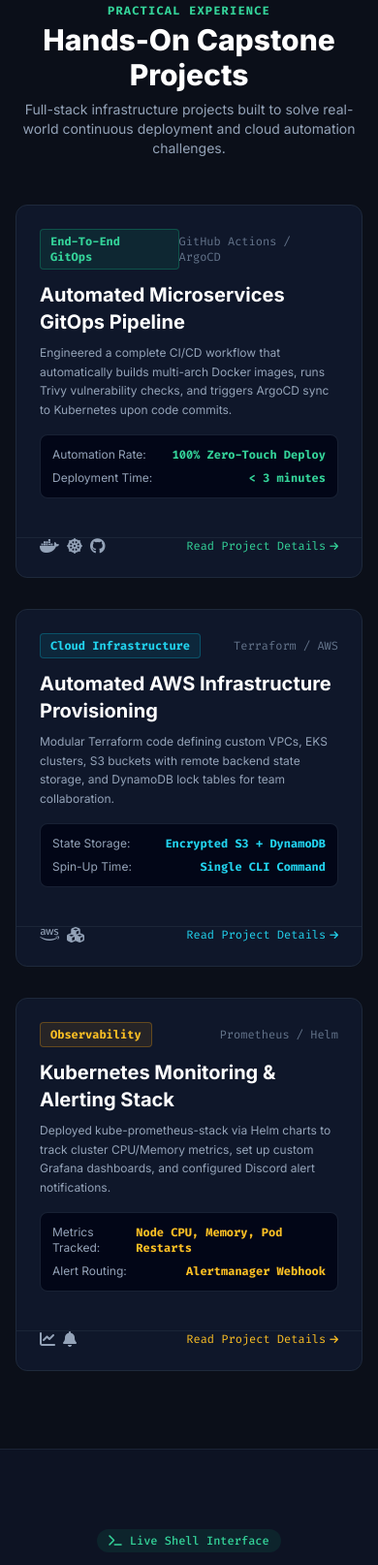
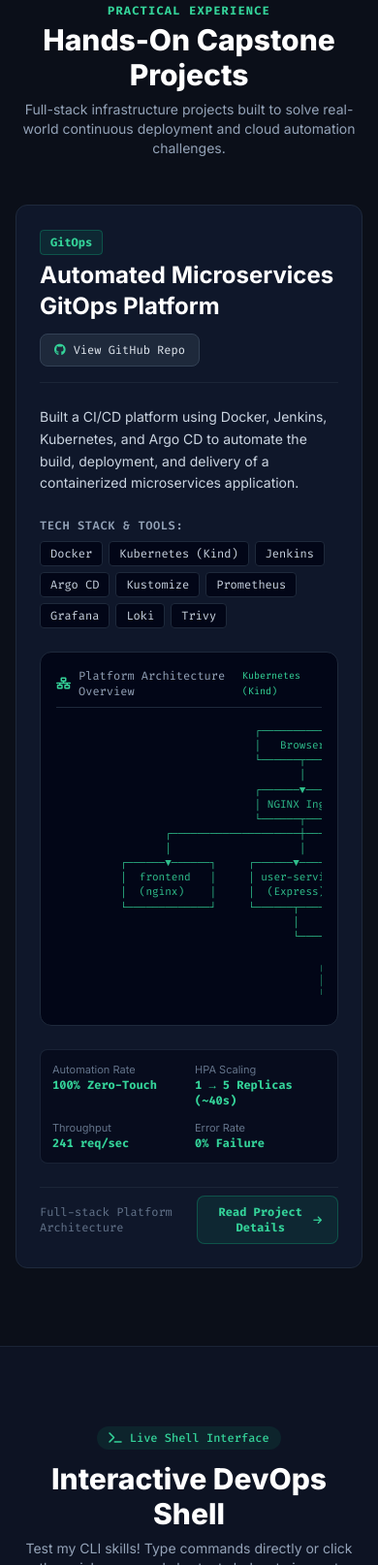
Before and after one commit to anusree-ux/anusree-ux.github.io, a plain HTML site: page index.html in a window 390 px wide. Shown: the part 3461-5075 px from the top of the page at 97% size. Drawn offline with nearby package versions, Linux system fonts and the light colour scheme.

Commit message:
projects

```diff
--- a/index.html
+++ b/index.html
@@ -467,129 +467,116 @@
                         continuous deployment and cloud automation challenges.</p>
                 </div>
 
-                <div class="grid grid-cols-1 md:grid-cols-2 lg:grid-cols-3 gap-8">
-
+                <div class="max-w-4xl mx-auto">
                     <!-- Project 1 -->
                     <div
-                        class="bg-slate-900 border border-slate-800 rounded-xl overflow-hidden hover:border-emerald-500/50 transition-all flex flex-col justify-between">
-                        <div class="p-6">
-                            <div class="flex items-center justify-between mb-3">
+                        class="bg-slate-900 border border-slate-800 rounded-xl overflow-hidden hover:border-emerald-500/50 transition-all flex flex-col justify-between p-6 sm:p-8 space-y-6">
+                        <div
+                            class="flex flex-col sm:flex-row sm:items-center justify-between gap-3 border-b border-slate-800/80 pb-4">
+                            <div>
                                 <span
-                                    class="px-2.5 py-1 rounded bg-emerald-500/10 border border-emerald-500/30 text-emerald-400 text-xs font-mono font-bold">End-To-End
-                                    GitOps</span>
-                                <span class="text-xs text-slate-500 font-mono">GitHub Actions / ArgoCD</span>
+                                    class="px-2.5 py-1 rounded bg-emerald-500/10 border border-emerald-500/30 text-emerald-400 text-xs font-mono font-bold">GitOps</span>
+                                <h3 class="text-2xl font-bold text-white mt-2">Automated Microservices GitOps Platform
+                                </h3>
                             </div>
-                            <h3 class="text-xl font-bold text-white mb-2">Automated Microservices GitOps Pipeline</h3>
-                            <p class="text-slate-400 text-xs leading-relaxed mb-4">
-                                Engineered a complete CI/CD workflow that automatically builds multi-arch Docker images,
-                                runs Trivy vulnerability checks, and triggers ArgoCD sync to Kubernetes upon code
-                                commits.
-                            </p>
+                            <a href="https://github.com/anusree-ux/microservice-kubernetes" target="_blank"
+                                rel="noopener noreferrer"
+                                class="self-start sm:self-auto px-3.5 py-2 rounded-lg bg-slate-800 hover:bg-slate-700 text-slate-200 text-xs font-mono flex items-center gap-2 border border-slate-700 transition-all">
+                                <i class="fa-brands fa-github text-emerald-400"></i> View GitHub Repo
+                            </a>
+                        </div>
 
-                            <!-- Results Badges -->
-                            <div class="space-y-2 mb-4 bg-slate-950 p-3 rounded-lg border border-slate-800/80">
-                                <div class="flex justify-between text-xs">
-                                    <span class="text-slate-400">Automation Rate:</span>
-                                    <span class="text-emerald-400 font-mono font-bold">100% Zero-Touch Deploy</span>
-                                </div>
-                                <div class="flex justify-between text-xs">
-                                    <span class="text-slate-400">Deployment Time:</span>
-                                    <span class="text-emerald-400 font-mono font-bold">&lt; 3 minutes</span>
-                                </div>
+                        <p class="text-slate-300 text-sm leading-relaxed">
+                            Built a CI/CD platform using Docker, Jenkins, Kubernetes, and Argo CD to automate the build,
+                            deployment, and delivery of a containerized microservices application.
+                        </p>
+
+                        <!-- Tech Stack List -->
+                        <div>
+                            <span
+                                class="text-xs font-mono text-slate-400 block mb-2 font-semibold uppercase tracking-wider">Tech
+                                Stack &amp; Tools:</span>
+                            <div class="flex flex-wrap gap-1.5 font-mono text-xs">
+                                <span
+                                    class="px-2.5 py-1 rounded bg-slate-950 text-slate-300 border border-slate-800">Docker</span>
+                                <span
+                                    class="px-2.5 py-1 rounded bg-slate-950 text-slate-300 border border-slate-800">Kubernetes
+                                    (Kind)</span>
+                                <span
+                                    class="px-2.5 py-1 rounded bg-slate-950 text-slate-300 border border-slate-800">Jenkins</span>
+                                <span
+                                    class="px-2.5 py-1 rounded bg-slate-950 text-slate-300 border border-slate-800">Argo
+                                    CD</span>
+                                <span
+                                    class="px-2.5 py-1 rounded bg-slate-950 text-slate-300 border border-slate-800">Kustomize</span>
+                                <span
+                                    class="px-2.5 py-1 rounded bg-slate-950 text-slate-300 border border-slate-800">Prometheus</span>
+                                <span
+                                    class="px-2.5 py-1 rounded bg-slate-950 text-slate-300 border border-slate-800">Grafana</span>
+                                <span
+                                    class="px-2.5 py-1 rounded bg-slate-950 text-slate-300 border border-slate-800">Loki</span>
+                                <span
+                                    class="px-2.5 py-1 rounded bg-slate-950 text-slate-300 border border-slate-800">Trivy</span>
                             </div>
                         </div>
 
-                        <div class="p-6 pt-0 border-t border-slate-800/80 mt-auto flex items-center justify-between">
-                            <div class="flex gap-2">
-                                <i class="fa-brands fa-docker text-slate-400" title="Docker"></i>
-                                <i class="fa-solid fa-dharmachakra text-slate-400" title="Kubernetes"></i>
-                                <i class="fa-brands fa-github text-slate-400" title="GitHub Actions"></i>
+                        <!-- Architecture Diagram Card -->
+                        <div
+                            class="bg-slate-950 p-4 rounded-xl border border-slate-800 font-mono text-xs text-slate-300 space-y-2">
+                            <div
+                                class="flex items-center justify-between border-b border-slate-800 pb-2 mb-2 text-slate-400">
+                                <span class="flex items-center gap-2"><i
+                                        class="fa-solid fa-network-wired text-emerald-400"></i> Platform Architecture
+                                    Overview</span>
+                                <span class="text-[10px] text-emerald-400">Kubernetes (Kind)</span>
                             </div>
-                            <button onclick="openModal('gitops-modal')"
-                                class="text-xs font-mono text-emerald-400 hover:underline flex items-center gap-1">
-                                Read Project Details <i class="fa-solid fa-arrow-right text-[10px]"></i>
-                            </button>
+                            <pre class="overflow-x-auto text-[11px] leading-snug text-emerald-400/90 py-2">
+                               ┌─────────────┐
+                               │   Browser   │
+                               └──────┬──────┘
+                                      │
+                               ┌──────▼──────┐
+                               │ NGINX Ingress│
+                               └──────┬──────┘
+                 ┌────────────────────┼────────────────────┐
+                 │                    │                    │
+          ┌──────▼──────┐     ┌──────▼──────┐      ┌──────▼──────┐
+          │  frontend   │     │ user-service │      │order-service│
+          │  (nginx)    │     │  (Express)   │◄─────┤  (Express)  │
+          └─────────────┘     └──────┬───────┘      └──────┬──────┘
+                                     │                     │
+                                     └─────────┬───────────┘
+                                                │
+                                         ┌──────▼──────┐
+                                         │  PostgreSQL │
+                                         └─────────────┘</pre>
                         </div>
-                    </div>
 
-                    <!-- Project 2 -->
-                    <div
-                        class="bg-slate-900 border border-slate-800 rounded-xl overflow-hidden hover:border-cyan-500/50 transition-all flex flex-col justify-between">
-                        <div class="p-6">
-                            <div class="flex items-center justify-between mb-3">
-                                <span
-                                    class="px-2.5 py-1 rounded bg-cyan-500/10 border border-cyan-500/30 text-cyan-400 text-xs font-mono font-bold">Cloud
-                                    Infrastructure</span>
-                                <span class="text-xs text-slate-500 font-mono">Terraform / AWS</span>
+                        <!-- Metrics Summary -->
+                        <div
+                            class="grid grid-cols-2 sm:grid-cols-4 gap-3 bg-slate-950/60 p-3 rounded-lg border border-slate-800/80 text-xs">
+                            <div>
+                                <span class="text-slate-500 block text-[11px]">Automation Rate</span>
+                                <span class="text-emerald-400 font-mono font-bold">100% Zero-Touch</span>
                             </div>
-                            <h3 class="text-xl font-bold text-white mb-2">Automated AWS Infrastructure Provisioning</h3>
-                            <p class="text-slate-400 text-xs leading-relaxed mb-4">
-                                Modular Terraform code defining custom VPCs, EKS clusters, S3 buckets with remote
-                                backend state storage, and DynamoDB lock tables for team collaboration.
-                            </p>
-
-                            <!-- Results Badges -->
-                            <div class="space-y-2 mb-4 bg-slate-950 p-3 rounded-lg border border-slate-800/80">
-                                <div class="flex justify-between text-xs">
-                                    <span class="text-slate-400">State Storage:</span>
-                                    <span class="text-cyan-400 font-mono font-bold">Encrypted S3 + DynamoDB</span>
-                                </div>
-                                <div class="flex justify-between text-xs">
-                                    <span class="text-slate-400">Spin-Up Time:</span>
-                                    <span class="text-cyan-400 font-mono font-bold">Single CLI Command</span>
-                                </div>
+                            <div>
+                                <span class="text-slate-500 block text-[11px]">HPA Scaling</span>
+                                <span class="text-emerald-400 font-mono font-bold">1 → 5 Replicas (~40s)</span>
+                            </div>
+                            <div>
+                                <span class="text-slate-500 block text-[11px]">Throughput</span>
+                                <span class="text-emerald-400 font-mono font-bold">241 req/sec</span>
+                            </div>
+                            <div>
+                                <span class="text-slate-500 block text-[11px]">Error Rate</span>
+                                <span class="text-emerald-400 font-mono font-bold">0% Failure</span>
                             </div>
                         </div>
 
-                        <div class="p-6 pt-0 border-t border-slate-800/80 mt-auto flex items-center justify-between">
-                            <div class="flex gap-2">
-                                <i class="fa-brands fa-aws text-slate-400"></i>
-                                <i class="fa-solid fa-cubes text-slate-400"></i>
-                            </div>
-                            <button onclick="openModal('terraform-modal')"
-                                class="text-xs font-mono text-cyan-400 hover:underline flex items-center gap-1">
-                                Read Project Details <i class="fa-solid fa-arrow-right text-[10px]"></i>
-                            </button>
-                        </div>
-                    </div>
-
-                    <!-- Project 3 -->
-                    <div
-                        class="bg-slate-900 border border-slate-800 rounded-xl overflow-hidden hover:border-amber-500/50 transition-all flex flex-col justify-between">
-                        <div class="p-6">
-                            <div class="flex items-center justify-between mb-3">
-                                <span
-                                    class="px-2.5 py-1 rounded bg-amber-500/10 border border-amber-500/30 text-amber-400 text-xs font-mono font-bold">Observability</span>
-                                <span class="text-xs text-slate-500 font-mono">Prometheus / Helm</span>
-                            </div>
-                            <h3 class="text-xl font-bold text-white mb-2">Kubernetes Monitoring &amp; Alerting Stack
-                            </h3>
-                            <p class="text-slate-400 text-xs leading-relaxed mb-4">
-                                Deployed kube-prometheus-stack via Helm charts to track cluster CPU/Memory metrics, set
-                                up custom Grafana dashboards, and configured Discord alert notifications.
-                            </p>
-
-                            <!-- Results Badges -->
-                            <div class="space-y-2 mb-4 bg-slate-950 p-3 rounded-lg border border-slate-800/80">
-                                <div class="flex justify-between text-xs">
-                                    <span class="text-slate-400">Metrics Tracked:</span>
-                                    <span class="text-amber-400 font-mono font-bold">Node CPU, Memory, Pod
-                                        Restarts</span>
-                                </div>
-                                <div class="flex justify-between text-xs">
-                                    <span class="text-slate-400">Alert Routing:</span>
-                                    <span class="text-amber-400 font-mono font-bold">Alertmanager Webhook</span>
-                                </div>
-                            </div>
-                        </div>
-
-                        <div class="p-6 pt-0 border-t border-slate-800/80 mt-auto flex items-center justify-between">
-                            <div class="flex gap-2">
-                                <i class="fa-solid fa-chart-line text-slate-400"></i>
-                                <i class="fa-solid fa-bell text-slate-400"></i>
-                            </div>
-                            <button onclick="openModal('observability-modal')"
-                                class="text-xs font-mono text-amber-400 hover:underline flex items-center gap-1">
+                        <div class="pt-2 border-t border-slate-800/80 flex items-center justify-between">
+                            <span class="text-xs text-slate-500 font-mono">Full-stack Platform Architecture</span>
+                            <button onclick="openModal('gitops-modal')"
+                                class="px-4 py-2 rounded-lg bg-emerald-500/10 hover:bg-emerald-500/20 text-emerald-400 text-xs font-mono font-bold border border-emerald-500/30 flex items-center gap-1.5 transition-all">
                                 Read Project Details <i class="fa-solid fa-arrow-right text-[10px]"></i>
                             </button>
                         </div>
@@ -860,74 +847,75 @@
     <div id="gitops-modal"
         class="fixed inset-0 z-50 bg-black/80 backdrop-blur-sm hidden items-center justify-center p-4">
         <div
-            class="bg-slate-900 border border-slate-800 rounded-xl max-w-2xl w-full p-6 space-y-4 max-h-[90vh] overflow-y-auto">
-            <div class="flex justify-between items-center border-b border-slate-800 pb-3">
-                <h3 class="text-lg font-bold text-emerald-400 font-mono">Microservices GitOps Deployment Project</h3>
+            class="bg-slate-900 border border-slate-800 rounded-xl max-w-3xl w-full p-6 sm:p-8 space-y-6 max-h-[90vh] overflow-y-auto">
+            <div class="flex justify-between items-center border-b border-slate-800 pb-4">
+                <div>
+                    <span
+                        class="px-2.5 py-0.5 rounded bg-emerald-500/10 text-emerald-400 text-xs font-mono border border-emerald-500/30">Detailed
+                        Overview</span>
+                    <h3 class="text-xl font-bold text-white font-mono mt-1">Automated Microservices GitOps Platform</h3>
+                </div>
                 <button onclick="closeModal('gitops-modal')"
-                    class="text-slate-400 hover:text-white text-xl">&times;</button>
+                    class="text-slate-400 hover:text-white text-2xl">&times;</button>
             </div>
-            <p class="text-xs text-slate-300 leading-relaxed">
-                Created a GitHub Actions pipeline that triggers on code pushes. It automatically runs pytest unit tests,
-                lints Python code with Flake8, scans the Docker image using Trivy, and pushes the image to Docker Hub.
-                ArgoCD detects the change in the Helm repository and deploys it automatically to a local Kubernetes
-                cluster.
+
+            <p class="text-xs sm:text-sm text-slate-300 leading-relaxed">
+                A production-style Kubernetes platform demonstrating end-to-end DevOps practices: containerized
+                microservices, automated CI/CD, GitOps-based deployment, observability, and security hardening — built
+                from the ground up on a local Kind cluster.
             </p>
-            <div class="bg-slate-950 p-3 rounded font-mono text-xs text-emerald-400">
-                # Sample ArgoCD Application Config<br>
-                apiVersion: argoproj.io/v1alpha1<br>
-                kind: Application<br>
-                metadata:<br>
-                &nbsp;&nbsp;name: junior-devops-app<br>
-                spec:<br>
-                &nbsp;&nbsp;project: default<br>
-                &nbsp;&nbsp;source:<br>
-                &nbsp;&nbsp;&nbsp;&nbsp;repoURL: 'https://github.com/alex-rivera/gitops-lab'<br>
-                &nbsp;&nbsp;&nbsp;&nbsp;targetRevision: HEAD<br>
-                &nbsp;&nbsp;&nbsp;&nbsp;path: helm-chart
+
+            <!-- Features Section -->
+            <div class="space-y-3">
+                <h4 class="text-xs font-mono font-bold text-emerald-400 uppercase tracking-wider">Key Features</h4>
+                <div class="grid grid-cols-1 md:grid-cols-2 gap-3 text-xs">
+                    <div class="p-3 bg-slate-950 rounded-lg border border-slate-800/80">
+                        <strong class="text-slate-100 block mb-1 font-mono text-emerald-400">⚡ Automated CI/CD
+                            Flow</strong>
+                        <p class="text-slate-400">Git push triggers Jenkins tests, builds, Trivy scans, Docker Hub push,
+                            and manifest updates, which ArgoCD automatically syncs to Kubernetes.</p>
+                    </div>
+                    <div class="p-3 bg-slate-950 rounded-lg border border-slate-800/80">
+                        <strong class="text-slate-100 block mb-1 font-mono text-emerald-400">🛡️ DevSecOps &amp;
+                            Security</strong>
+                        <p class="text-slate-400">Trivy vulnerability image scanning in CI pipeline + default-deny
+                            Kubernetes NetworkPolicies isolating PostgreSQL access.</p>
+                    </div>
+                    <div class="p-3 bg-slate-950 rounded-lg border border-slate-800/80">
+                        <strong class="text-slate-100 block mb-1 font-mono text-emerald-400">📈 Observability &amp;
+                            Logging</strong>
+                        <p class="text-slate-400">kube-prometheus-stack for CPU/memory telemetry, HPA autoscaling
+                            triggers, and Loki + Promtail for centralized log aggregation.</p>
+                    </div>
+                    <div class="p-3 bg-slate-950 rounded-lg border border-slate-800/80">
+                        <strong class="text-slate-100 block mb-1 font-mono text-emerald-400">⚙️ Kustomize Overlays &amp;
+                            HPA</strong>
+                        <p class="text-slate-400">Environment-specific dev/prod config without duplication + Horizontal
+                            Pod Autoscaler scaling from 1 to 5 replicas under load.</p>
+                    </div>
+                </div>
             </div>
-            <div class="text-right">
+
+            <!-- Pipeline Breakdown -->
+            <div class="space-y-2">
+                <h4 class="text-xs font-mono font-bold text-emerald-400 uppercase tracking-wider">CI/CD Execution Loop
+                </h4>
+                <div class="p-3 bg-slate-950 rounded-lg border border-slate-800 font-mono text-xs text-slate-300">
+                    <span class="text-slate-400">Git Push</span> &rarr;
+                    <span class="text-cyan-400">Jenkins Pipeline</span> (Parallel Tests &rarr; Multi-stage Builds &rarr;
+                    Trivy Scan &rarr; Push Docker Hub &rarr; Update Manifests) &rarr;
+                    <span class="text-purple-400">Argo CD</span> (Auto Sync) &rarr;
+                    <span class="text-emerald-400">Kubernetes Zero-Downtime Rolling Update</span>
+                </div>
+            </div>
+
+            <div class="flex justify-between items-center border-t border-slate-800 pt-4">
+                <a href="https://github.com/anusree-ux/microservice-kubernetes" target="_blank"
+                    rel="noopener noreferrer"
+                    class="text-xs font-mono text-emerald-400 hover:underline flex items-center gap-1.5">
+                    <i class="fa-brands fa-github text-sm"></i> Open Repository on GitHub
+                </a>
                 <button onclick="closeModal('gitops-modal')"
-                    class="px-4 py-2 bg-slate-800 hover:bg-slate-700 text-xs font-mono rounded text-slate-200">Close</button>
-            </div>
-        </div>
-    </div>
-
-    <div id="terraform-modal"
-        class="fixed inset-0 z-50 bg-black/80 backdrop-blur-sm hidden items-center justify-center p-4">
-        <div
-            class="bg-slate-900 border border-slate-800 rounded-xl max-w-2xl w-full p-6 space-y-4 max-h-[90vh] overflow-y-auto">
-            <div class="flex justify-between items-center border-b border-slate-800 pb-3">
-                <h3 class="text-lg font-bold text-cyan-400 font-mono">Terraform AWS Provisioning Details</h3>
-                <button onclick="closeModal('terraform-modal')"
-                    class="text-slate-400 hover:text-white text-xl">&times;</button>
-            </div>
-            <p class="text-xs text-slate-300 leading-relaxed">
-                Wrote modular Terraform code from scratch using official AWS modules. Configured state storage on S3
-                with server-side encryption and DynamoDB table for state locking to prevent concurrent state corruption.
-            </p>
-            <div class="text-right">
-                <button onclick="closeModal('terraform-modal')"
-                    class="px-4 py-2 bg-slate-800 hover:bg-slate-700 text-xs font-mono rounded text-slate-200">Close</button>
-            </div>
-        </div>
-    </div>
-
-    <div id="observability-modal"
-        class="fixed inset-0 z-50 bg-black/80 backdrop-blur-sm hidden items-center justify-center p-4">
-        <div
-            class="bg-slate-900 border border-slate-800 rounded-xl max-w-2xl w-full p-6 space-y-4 max-h-[90vh] overflow-y-auto">
-            <div class="flex justify-between items-center border-b border-slate-800 pb-3">
-                <h3 class="text-lg font-bold text-amber-400 font-mono">Kubernetes Observability Project</h3>
-                <button onclick="closeModal('observability-modal')"
-                    class="text-slate-400 hover:text-white text-xl">&times;</button>
-            </div>
-            <p class="text-xs text-slate-300 leading-relaxed">
-                Deployed Prometheus and Grafana via Helm charts. Configured metrics scraping for Kubernetes pods and
-                Node Exporter. Built a custom Grafana dashboard displaying real-time memory usage and pod restart
-                counts.
-            </p>
-            <div class="text-right">
-                <button onclick="closeModal('observability-modal')"
                     class="px-4 py-2 bg-slate-800 hover:bg-slate-700 text-xs font-mono rounded text-slate-200">Close</button>
             </div>
         </div>
```
